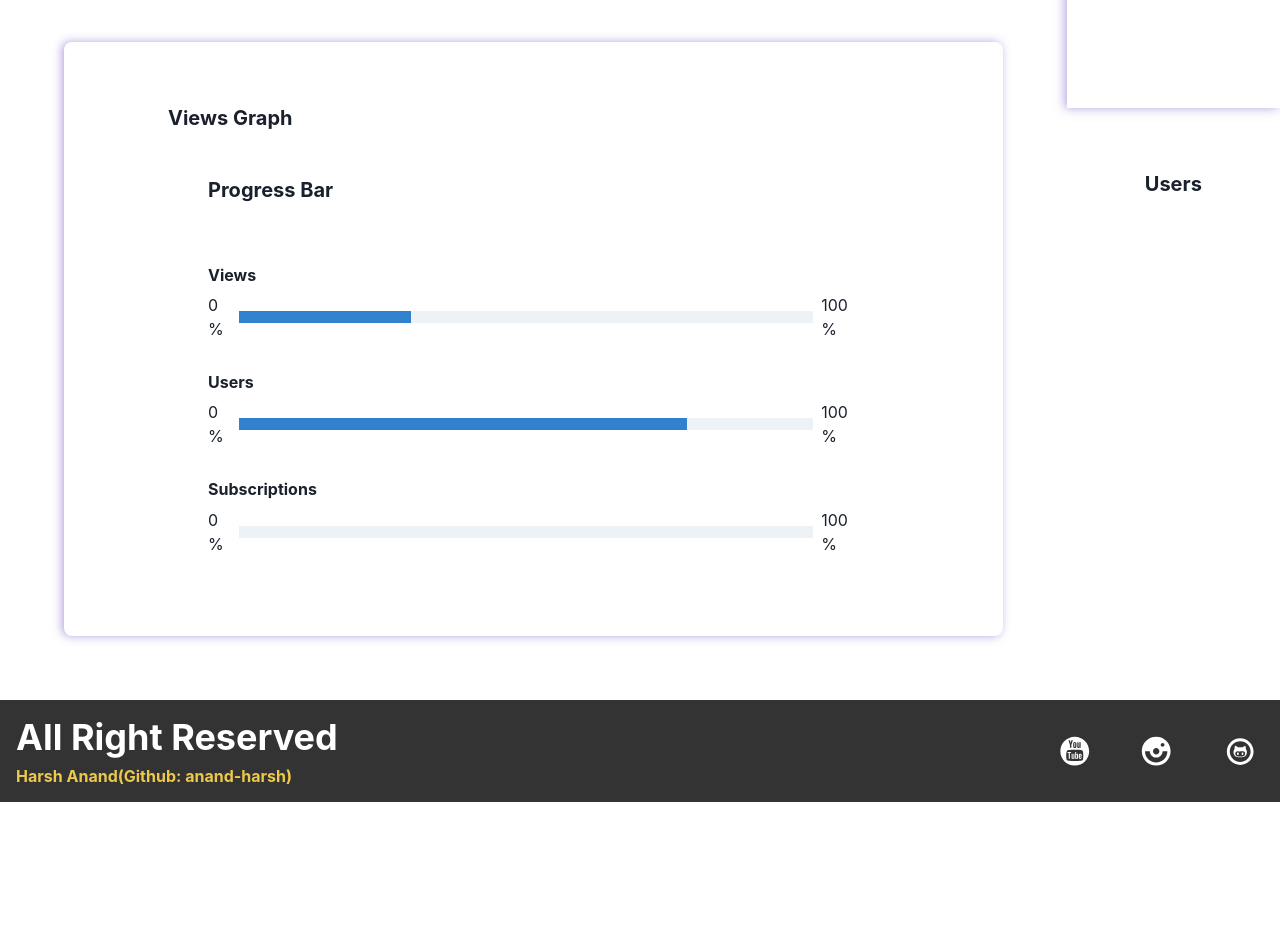
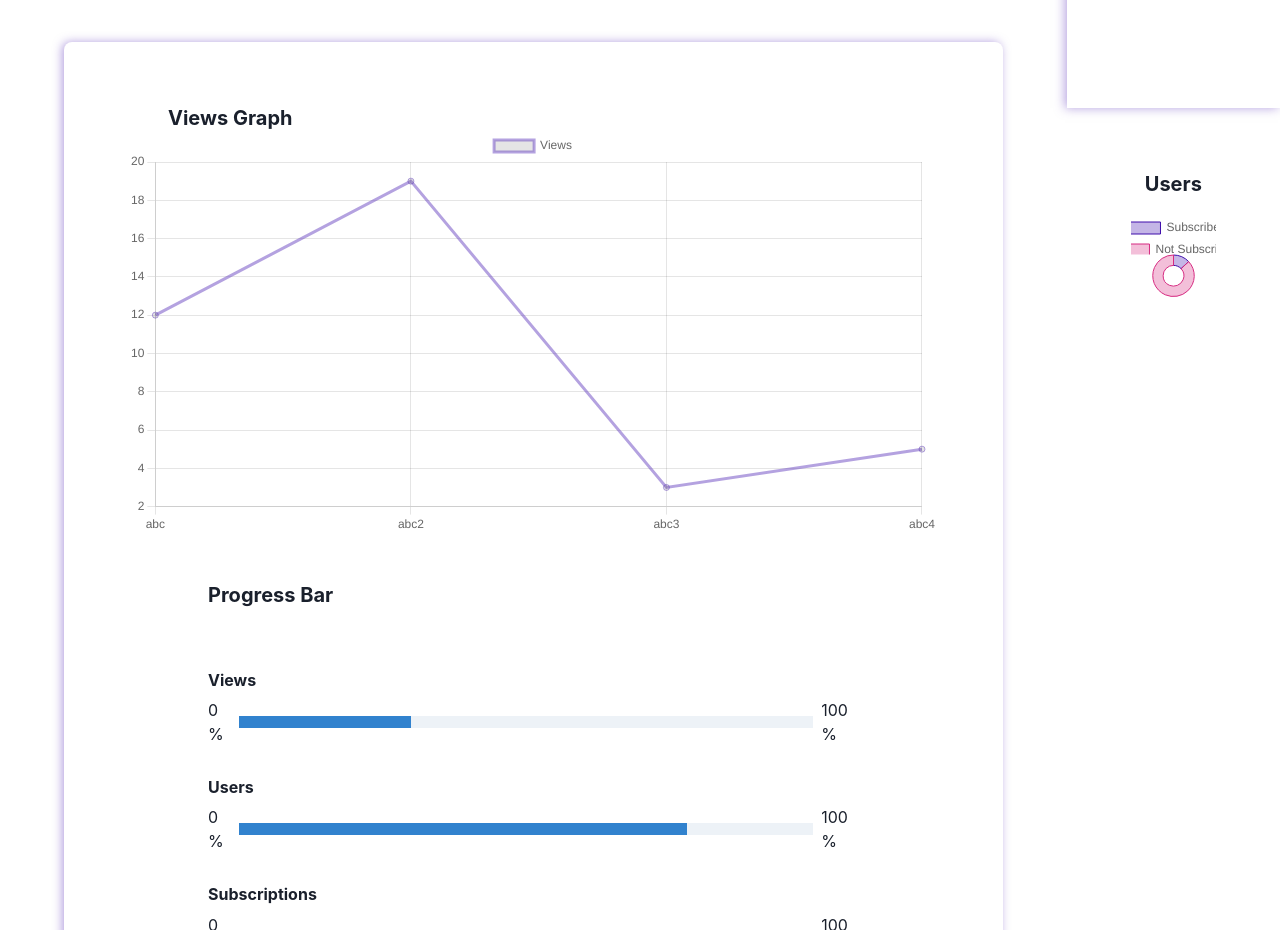
Before and after one commit to anand-harsh/Edumi, a React (Create React App) app in the folder edumi/: page /admin/dashboard in a window 1280 px wide. Shown: the part 900-1830 px from the top of the page. Before the commit the page ends 1702 px from the top, so only its background shows below. Built offline with nearby package versions, Linux system fonts and the light colour scheme.

Commit message:
Update Admin Dashboard #3

```diff
--- /dev/null
+++ b/edumi/src/components/Admin/Dashboard/Chart.js
@@ -0,0 +1,114 @@
+import React from 'react';
+import {
+  Chart as ChartJS,
+  CategoryScale,
+  LinearScale,
+  PointElement,
+  LineElement,
+  Title,
+  Tooltip,
+  ArcElement,
+  Legend,
+} from 'chart.js';
+
+import {Line, Doughnut} from 'react-chartjs-2'
+
+
+ChartJS.register(
+    CategoryScale,
+    LinearScale,
+    PointElement,
+    LineElement,
+    Title,
+    Tooltip,
+    ArcElement,
+    Legend,
+)
+export const LineChart = () => {
+    const labels=["abc", "abc2", "abc3", "abc4"]
+
+    const options={
+        responsive: true,
+        plugins:{
+            legend:{
+                position: 'bottom',
+            },
+            title:{
+                display: true,
+                text: 'Yearly Views'
+            },
+        },
+    }
+
+    const data={
+        labels,
+        datasets:[ // array of objects
+            {
+                label: 'Views',
+                data: [12, 19, 3, 5],
+                borderColor: "rgba(107, 70, 193, 0.5)"
+
+            }
+
+
+        ]
+    }
+  return <Line option={options} data={data}/>
+};
+
+export const DoughnutChart = () => {
+    const data={
+        labels:["Subscribed", "Not Subscribed"],
+        datasets:[
+            {
+                label: 'Views',
+                data: [3, 20],
+                borderColor: ['rgba(62, 12, 171)', 'rgb(214, 43, 129)'],
+                backgroundColor: ['rgba(62, 12, 171, 0.3', 'rgba(214, 43, 129, 0.3'],
+                borderWidth: 1,
+
+            }
+        ]
+    }
+    return <Doughnut data={data}/>
+}
+
+function getLastYearMonth(){
+    const labels=[]
+
+    const months=[
+        'January',
+        'February',
+        'March',
+        'April',
+        'May',
+        'June',
+        'July',
+        'August',
+        'September',
+        'October',
+        'November',
+        'December'
+    ]
+
+    const currMonth=new Date().getMonth()
+    // console.log(currMonth)
+    const remain=11-currMonth
+    // console.log(remain)
+    for(let i=currMonth; i<months.length; i--){
+        const elements=months[i]
+        labels.unshift(elements)
+        if(i==0) break;
+
+        for(let i=11;i>remain;i--){
+            if(i===currMonth) break;
+            const elements=months[i]
+            labels.unshift(elements)
+
+        }
+        return labels
+    }
+
+}
+
+getLastYearMonth()
--- a/edumi/src/components/Admin/Dashboard/Dashboard.jsx
+++ b/edumi/src/components/Admin/Dashboard/Dashboard.jsx
@@ -2,6 +2,8 @@
 import { Grid, Box, Text, Heading, Stack, HStack, Progress } from '@chakra-ui/react';
 import Sidebar from '../Sidebar';
 import { RiArrowUpDownFill, RiArrowUpLine } from 'react-icons/ri';
+import { DoughnutChart, LineChart } from './Chart';
+import { Doughnut } from 'react-chartjs-2';
 
 const Databox = ({ title, qty, qtyPercentage, profit }) => (
   <Box
@@ -91,7 +93,7 @@
           ml={['0', '10']}
         />
         {/* Line graph here */}
-
+        <LineChart />
         <Grid templateColumns={['1fr', '2fr 1fr']} />
         <Box p="4">
           <Heading
@@ -112,6 +114,7 @@
       py="4">
         <Heading textAlign={'center'} size="md" mb="4" children="Users"/>
         {/* Dought graph */}
+        <DoughnutChart />
       </Box>
 
     </Grid>
```
